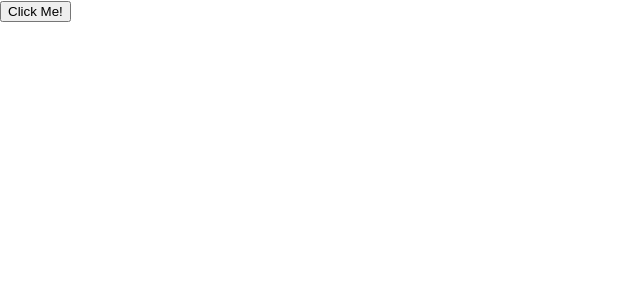
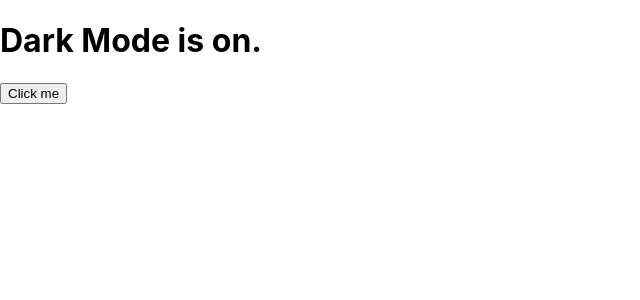
Before and after one commit to AmanUllah687/react-practice, a React (Create React App) app: page / in a window 1280 px wide. Shown: the top 300 px of the page, without its empty margins (0-640 px from the left). Built offline with nearby package versions, Linux system fonts and the light colour scheme.

Commit message:
Added Use Event component

```diff
--- a/src/App.js
+++ b/src/App.js
@@ -37,22 +37,21 @@ export default function App () {
 */
 
 // Embedding in attributes
-/*
-import avatar from './avatar.png'
-function Logo(props) {
-    const userPic = <image src={avatar} />;
-    return userPic;
-};
-function App() {
-    return (
-        <div className="App">
-            <h1>Hello World!</h1>
-            <Logo />
-        </div>
-    );
-}
-export default App;
-*/
+// import avatar from './avatar.png'
+// function Logo(props) {
+//     const userPic = <img src={avatar} />;
+//     return userPic;
+// };
+// function App() {
+//     return (
+//         <div className="App">
+//             <h1>Hello World!</h1>
+//             <Logo />
+//         </div>
+//     );
+// }
+// export default App;
+
 //
 /*
 import "./App.css"
@@ -81,11 +80,21 @@ function NumBillboard(props) {
 export default NumBillboard;
 */
 // Common event handling
-import Btn from "./Btn";
-import "./App.css";
-function App() {
-    return (
-        <Btn />
-    );
-};
-export default App;
+// import Btn from "./Btn";
+// import "./App.css";
+// function App() {
+//     return (
+//         <Btn />
+//     );
+// };
+// export default App;
+
+
+// Use Events
+ import ModeToggler from "./ModeToggler";
+ function App() {
+     return (
+         <ModeToggler />
+     );
+ };
+  export default App;
--- /dev/null
+++ b/src/ModeToggler.js
@@ -0,0 +1,24 @@
+function ModeToggler() {
+    let darkModeOn = true;
+    const darkMode =<h1>Dark Mode is on.</h1>
+    const lightMode =<h1>light Mode is on.</h1>
+    function handleClick() {
+        darkModeOn = !darkModeOn;
+        if(darkMode == true) {
+            console.log("Dark mode is On")
+        }
+        else {
+            console.log("Light mode is on")
+        }
+    }
+    return (
+        <div>
+            {darkModeOn ? darkMode : lightMode}
+            <button onClick={handleClick}>
+                Click me
+                </button>
+        </div>
+    );
+
+};
+export default ModeToggler;
```
